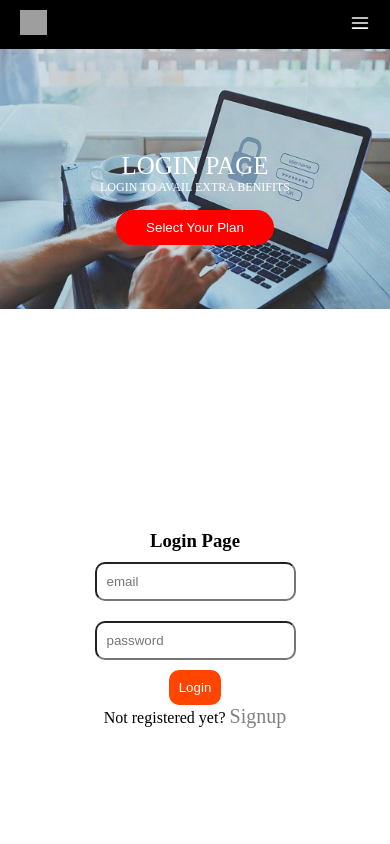
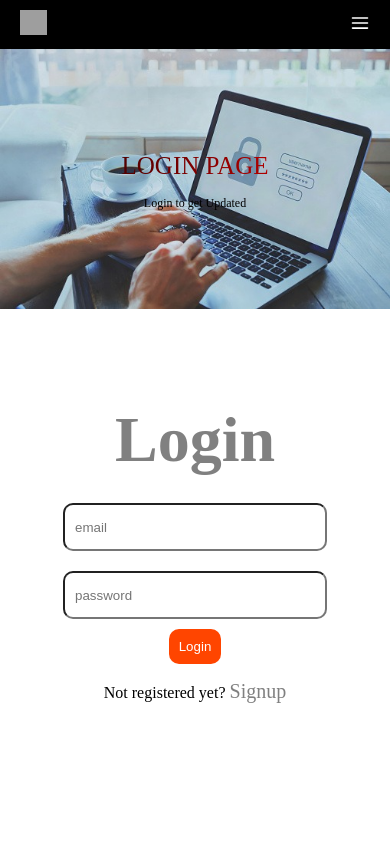
Before and after one commit to Janamjay/Gym-Project-Room-10, a React (Create React App) app in the folder gym_website_room_10/: page / in a window 390 px wide. Shown: the top 844 px of the page. Built offline with nearby package versions, Linux system fonts and the light colour scheme; grey boxes are pictures that could not be loaded.

Commit message:
login page

```diff
--- a/gym_website_room_10/src/Pages/About/MiddleSection/MiddleSection.module.css
+++ b/gym_website_room_10/src/Pages/About/MiddleSection/MiddleSection.module.css
@@ -2,13 +2,14 @@
   display: flex;
   justify-content: center;
   width: 100%;
+  height: 100%;
   padding: 0 2rem;
   box-sizing: border-box;
 }
 .left_section{
   width: 40%;
-  height: fit-content;
   padding: 3rem;
+  margin-bottom: 11.1rem;
   color: white;
   background-color: black;
   box-sizing: border-box;
--- a/gym_website_room_10/src/component/backround/Background.js
+++ b/gym_website_room_10/src/component/backround/Background.js
@@ -16,9 +16,7 @@ export default function Background(props) {
         <h1>{props.heading}</h1>
         <p>{props.desc}</p>
         <p>
-
           <Link to="/price"><CustomButton btntxt="Select Your Plan" style={bg.btnselect} /></Link>
-
         </p>
       </div>
     </div>
--- a/gym_website_room_10/src/component/form/login/Login.js
+++ b/gym_website_room_10/src/component/form/login/Login.js
@@ -4,8 +4,7 @@ import CustomInput from "../../custom/customInputs/CustomInput";
 import CustomButton from "../../custom/customButtons/CustomButton";
 import { Link } from "react-router-dom";
 import { useNavigate } from "react-router-dom";
-import Background from "../../backround/Background";
-import log from "../../images/login.jpg";
+import log from '../../../component/images/login.jpg'
 import { useSetRecoilState } from "recoil";
 import { isRefresh } from "../../../Recoil";
 
@@ -13,8 +12,6 @@ import { isRefresh } from "../../../Recoil";
 
 
 export default function Login() {
-
-
   const [email, setEmail] = useState("");
   const [password, setPassword] = useState("");
   const [userList, setUserList] = useState([]);
@@ -25,7 +22,6 @@ export default function Login() {
 
     setUserList(data);
   }, []);
-  // console.log(userList);
   function handleLogin() {
     if (email === "" || password === "") {
       alert("FIll the form first");
@@ -53,21 +49,20 @@ export default function Login() {
   }
 
   return (
-    <>
-      <Background
-        url={log}
-        heading="LOGIN PAGE"
-        desc="LOGIN TO AVAIL EXTRA BENIFITS"
-      />
+    <div className={style.main_container}>
+      <img src={log} alt="logImage" />
+      <div className={style.heading}>
+        <h1>LOGIN PAGE</h1>
+        <p>Login to get Updated </p>
+      </div>
       <div className={style.wrap}>
-        <h3>Login Page</h3>
+        <h3>Login </h3>
         <CustomInput
           className={style.email}
           type="email"
           placeholder="email"
           value={email}
           onChange={(e) => setEmail(e.target.value)}
-          // onChange={(e) => {...obj,obj.setEmail(e.target.value)}}
         />
         <CustomInput
           className={style.password}
@@ -85,6 +80,6 @@ export default function Login() {
           Not registered yet? <Link to="/signup"> Signup</Link>
         </p>
       </div>
-    </>
+    </div>
   );
 }
--- a/gym_website_room_10/src/component/form/login/Login.module.css
+++ b/gym_website_room_10/src/component/form/login/Login.module.css
@@ -1,38 +1,122 @@
+.main_container img {
+  max-width: 100%;
+  position: relative;
+  min-width: 100%;
+}
 
-.wrap{
+.heading {
+  position: absolute;
+  width: 100%;
+  top: 50%;
+  font-family: cursive;
+}
+.heading h1,
+.heading p {
+  text-align: center;
+}
+.heading h1 {
+  font-size: 4em;
+  font-weight: 500;
+  margin-bottom: 0;
+  background: #ff0000;
+  background: linear-gradient(to left, #ff0000 0%, #000000 100%);
+  background-clip: text;
+  -webkit-text-fill-color: transparent;
+}
+.heading p {
+  margin-top: 1rem;
+  font-size: 1.5em;
+  font-weight: 400;
+}
+
+.wrap {
   display: flex;
   flex-direction: column;
-    /* width: 700px; */
   margin: auto;
   justify-content: center;
   align-items: center;
   height: 75vh;
-
-
 }
 
-.wrap h3{
-    color: black
+.wrap h3 {
+  color: black;
 }
-.button{
+.button {
   padding: 10px;
   border-radius: 10px;
   border: none;
-    background-color:orangered;
+  background-color: orangered;
   color: white;
-
-
 }
 
-.email{
-
+.email {
   padding: 10px;
   margin: 10px;
   border-radius: 10px;
 }
-.password{
+.password {
   margin: 10px;
   border-radius: 10px;
-
   padding: 10px;
 }
+
+
+
+
+/* ++++++++++ Responsive +++++++++++ */
+
+/* ============ Phone ============= */
+
+@media (max-width: 500px) {
+  .heading {
+    top: 16%;
+  }
+  .heading h1 {
+    font-size: 25px;
+  }
+  .heading p {
+    font-size: 12px;
+  }
+  .wrap{
+    height: 57vh;
+  }
+  .wrap h3{
+    margin: 1rem 0;
+    color: grey;
+    font-size: 2rem;
+  }
+  .wrap p{
+    margin: 1rem 0;
+  }
+}
+
+/* ============ Tablet ============= */
+@media (max-width: 900px) {
+  .heading {
+    top: 18%;
+  }
+  .wrap{
+    height: 57vh;
+  }
+  .wrap h3{
+    margin: 1rem 0;
+    color: grey;
+    font-size: 4rem;
+  }
+  .wrap p{
+    margin: 1rem 0;
+  }
+  .button {
+    padding: 10px;
+    border-radius: 10px;
+  }
+
+  .email {
+    height: 1.5rem ;
+    width: 15rem;
+  }
+  .password {
+    height: 1.5rem ;
+    width: 15rem;
+  }
+}
--- a/gym_website_room_10/src/component/form/login/Signup.js
+++ b/gym_website_room_10/src/component/form/login/Signup.js
@@ -3,8 +3,7 @@ import CustomInput from "../../custom/customInputs/CustomInput";
 import CustomButton from "../../custom/customButtons/CustomButton";
 import style from "./Login.module.css";
 import { Link , useNavigate } from "react-router-dom";
-import Background from "../../backround/Background";
-import signup from "../../images/signup.jpg";
+import sign from "../../images/signup.jpg";
 
 export default function SignUp() {
   const [email, setEmail] = useState("");
@@ -58,14 +57,14 @@ export default function SignUp() {
 
 
   return (
-    <>
-      <Background
-        url={signup}
-        heading="SIGNUP PAGE"
-        desc="SIGNUP WITH US CONNECT TO US"
-      />
+    <div className={style.main_container}>
+      <img src={sign} alt="logImage" />
+      <div className={style.heading}>
+        <h1>SignUp PAGE</h1>
+        <p>Join with us to be Fit</p>
+      </div>
       <div className={style.wrap}>
-        <h3>Signup Page</h3>
+        <h3>Signup</h3>
         <CustomInput
           className={style.email}
           type="email"
@@ -96,6 +95,6 @@ export default function SignUp() {
           Already registered? <Link to="/">Login</Link>
         </p>
       </div>
-    </>
+    </div>
   );
 }
```
Lines whose indentation alone changed are shown as unchanged.
